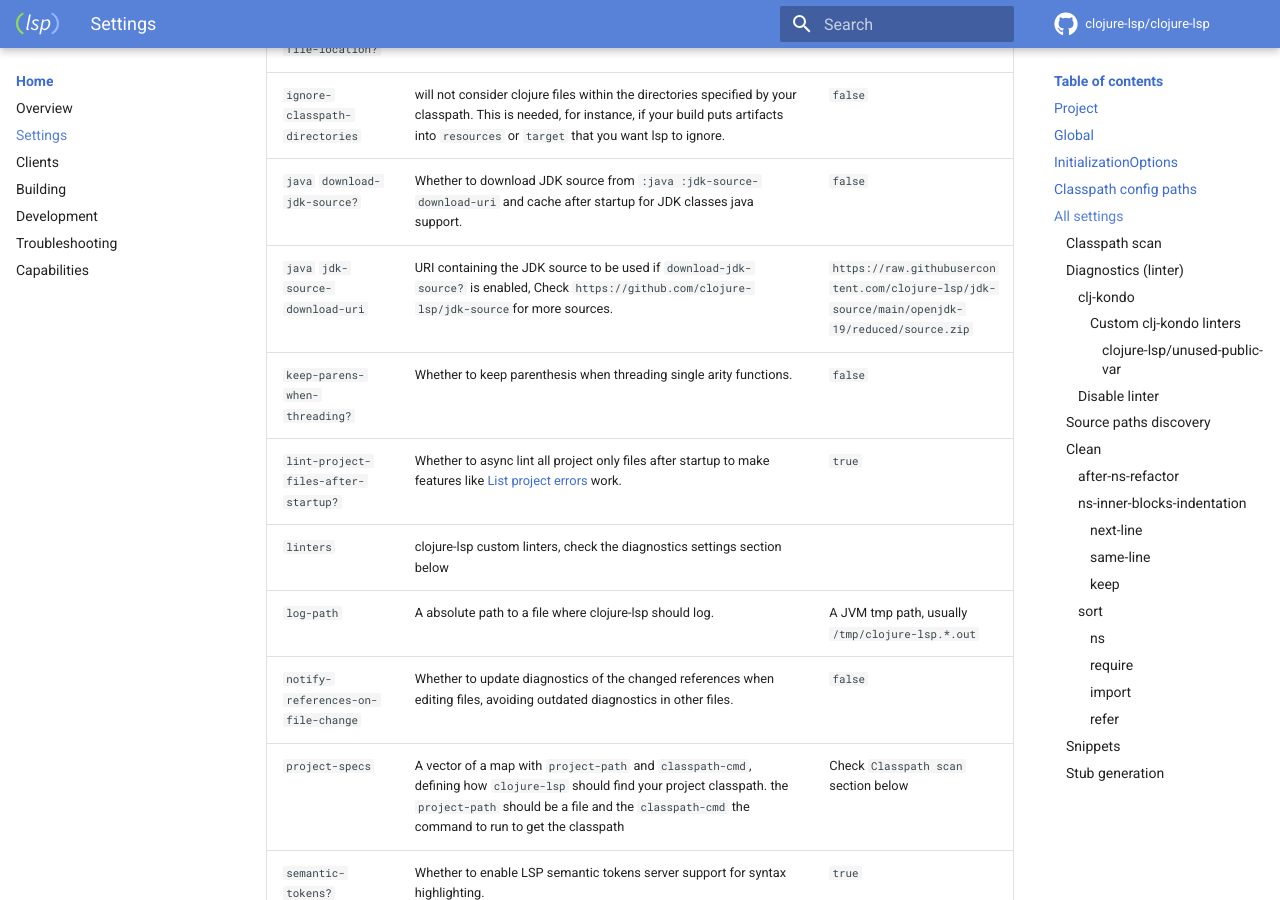
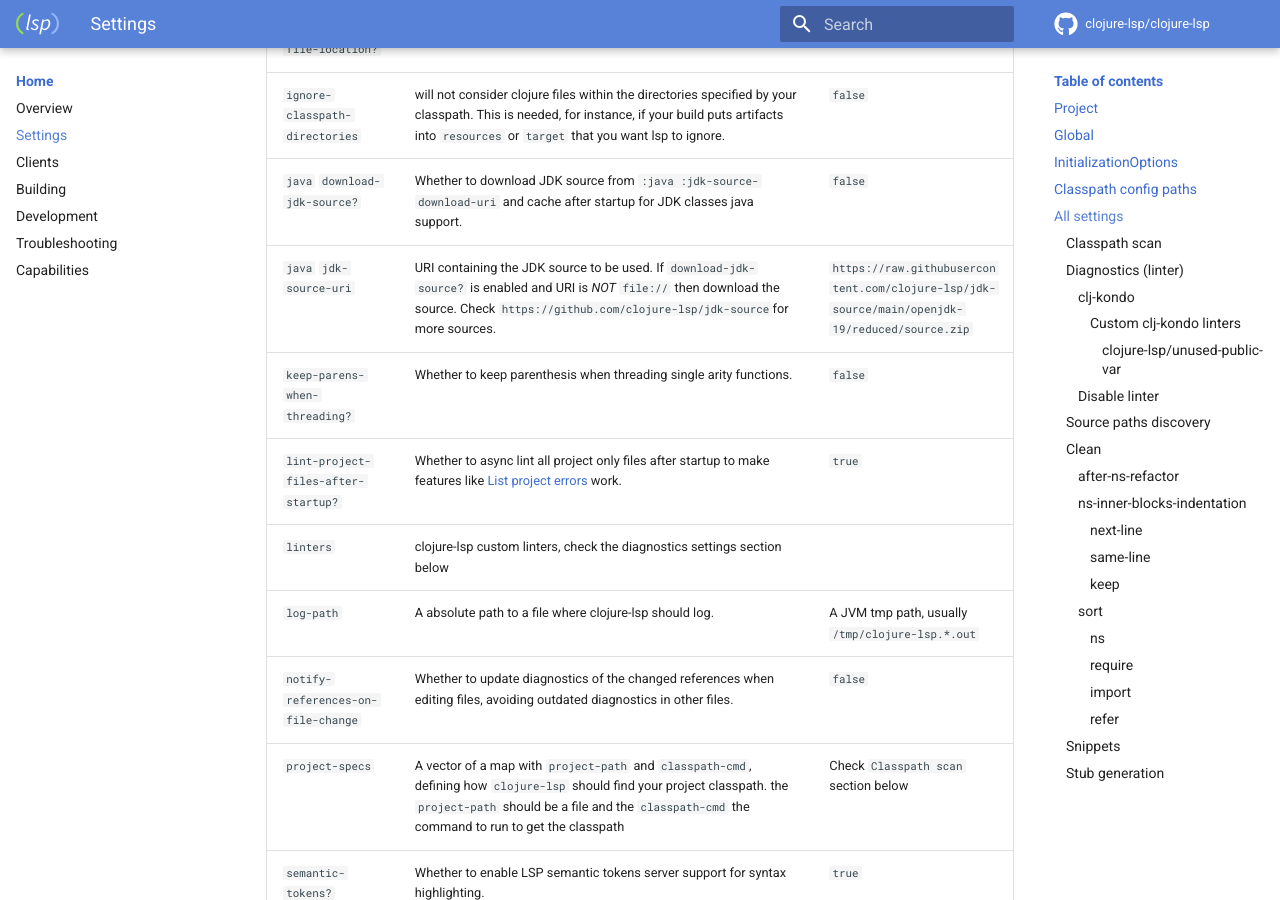
Before and after one commit to clojure-lsp/clojure-lsp, an MkDocs documentation site: the page built from docs/settings.md, in a window 1280 px wide and 900 px high, scrolled down 3281 px. Built offline with MkDocs 1.6.1 and Material for MkDocs 9.7.7, drawn with Linux system fonts in a browser that asks for light colours; comment, search, counter and statistics services are not loaded.

Commit message:
Use JDK source if path provided (#882)
* Use JDK source if path provided

If Java JDK sources are already installed (normally via some package
management), then instead of downloading the sources, allow the user to
point to where the sources can be found on the filesystem.

-=david=-

* Further work on the JDK analysis and download

* Move comment as requested

* Updates based upon CR feedback

* Fix lint

```diff
--- a/docs/settings.md
+++ b/docs/settings.md
@@ -86,7 +86,7 @@ You can find all settings and its default values [here](https://github.com/cloju
 | `hover` `hide-file-location?`           | Whether to show the full filename and path on hover.                                                                                                                                                                                                                                                                                                                                                                 | `false`                                                                                       |
 | `ignore-classpath-directories`          | will not consider clojure files within the directories specified by your classpath. This is needed, for instance, if your build puts artifacts into `resources` or `target` that you want lsp to ignore.                                                                                                                                                                                                             | `false`                                                                                       |
 | `java` `download-jdk-source?`           | Whether to download JDK source from `:java :jdk-source-download-uri` and cache after startup for JDK classes java support.                                                                                                                                                                                                                                                                                           | `false`                                                                                       |
-| `java` `jdk-source-download-uri`        | URI containing the JDK source to be used if `download-jdk-source?` is enabled, Check `https://github.com/clojure-lsp/jdk-source`for more sources.                                                                                                                                                                                                                                                                    | `https://raw.githubusercontent.com/clojure-lsp/jdk-source/main/openjdk-19/reduced/source.zip` |
+| `java` `jdk-source-uri`                 | URI containing the JDK source to be used. If `download-jdk-source?` is enabled and URI is *NOT* `file://` then download the source. Check `https://github.com/clojure-lsp/jdk-source`for more sources.                                                                                                                                                                                                                                                                    | `https://raw.githubusercontent.com/clojure-lsp/jdk-source/main/openjdk-19/reduced/source.zip` |
 | `keep-parens-when-threading?`           | Whether to keep parenthesis when threading single arity functions.                                                                                                                                                                                                                                                                                                                                                   | `false`                                                                                       |
 | `lint-project-files-after-startup?`     | Whether to async lint all project only files after startup to make features like [List project errors](https://emacs-lsp.github.io/lsp-mode/page/main-features/#project-errors-on-modeline) work.                                                                                                                                                                                                                    | `true`                                                                                        |
 | `linters`                               | clojure-lsp custom linters, check the diagnostics settings section below                                                                                                                                                                                                                                                                                                                                             |                                                                                               |
```
Also changed, not shown: 3 other files.
